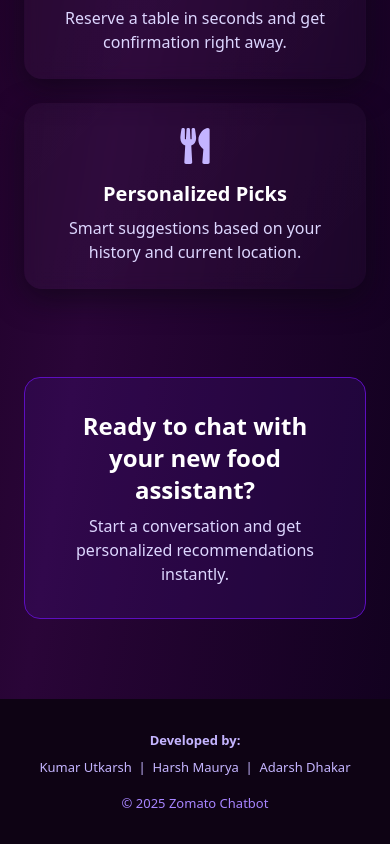
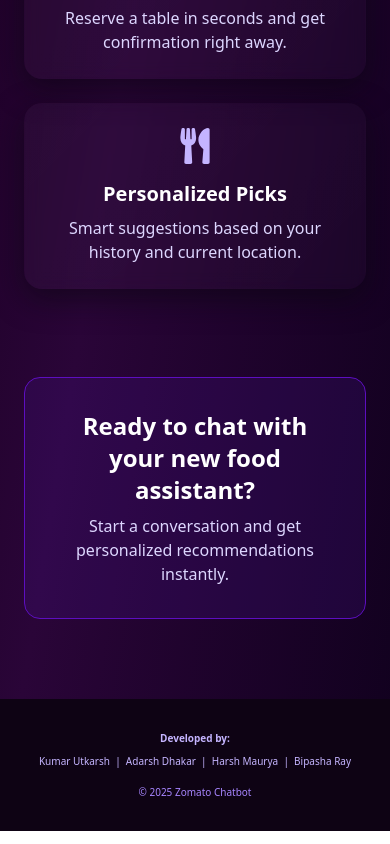
Before and after one commit to kumarutkarsh99/zomato-chatbot-frontend, a React (Vite) app: page / in a window 390 px wide. Shown: the part 1592-2436 px from the top of the page. Built offline with nearby package versions, Linux system fonts and the light colour scheme.

Commit message:
changed media queries

```diff
--- a/src/App.css
+++ b/src/App.css
@@ -106,6 +106,6 @@ df-messenger {
   }
 
   footer p{
-    font-size: small;
+    font-size:x-small;
   }
 }
--- a/src/App.jsx
+++ b/src/App.jsx
@@ -166,7 +166,8 @@ export default function App() {
       <footer className="bg-[#0e0314] text-violet-300 py-8 text-center">
         <p className="mb-2 font-semibold">Developed by:</p>
         <p className="font-medium">
-          Kumar Utkarsh &nbsp;|&nbsp; Harsh Maurya &nbsp;|&nbsp; Adarsh Dhakar
+          Kumar Utkarsh &nbsp;|&nbsp; Adarsh Dhakar &nbsp;|&nbsp; Harsh Maurya
+          &nbsp;|&nbsp; Bipasha Ray
         </p>
         <p className="mt-4 text-sm text-violet-400">
           &copy; {new Date().getFullYear()} Zomato Chatbot
```
